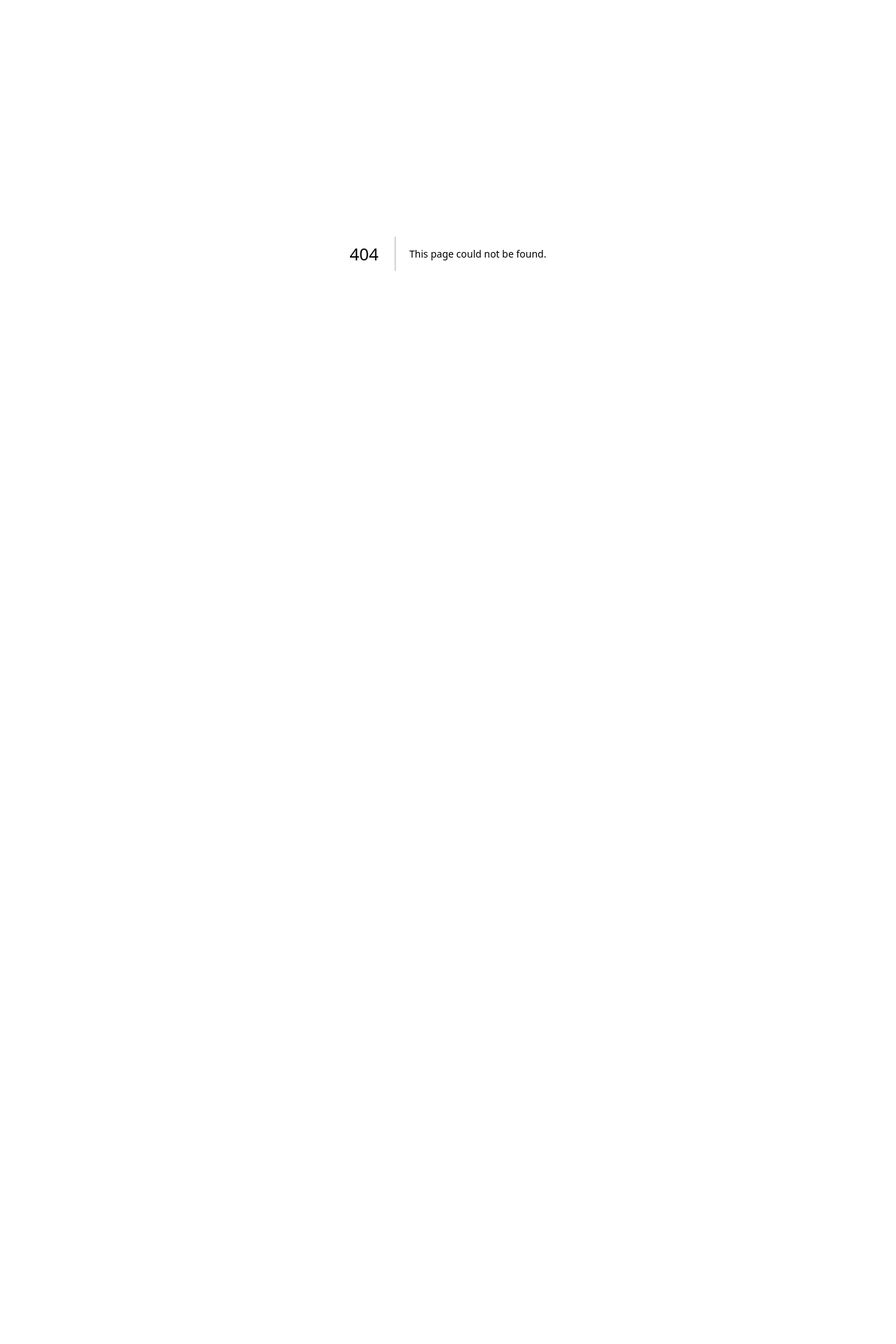
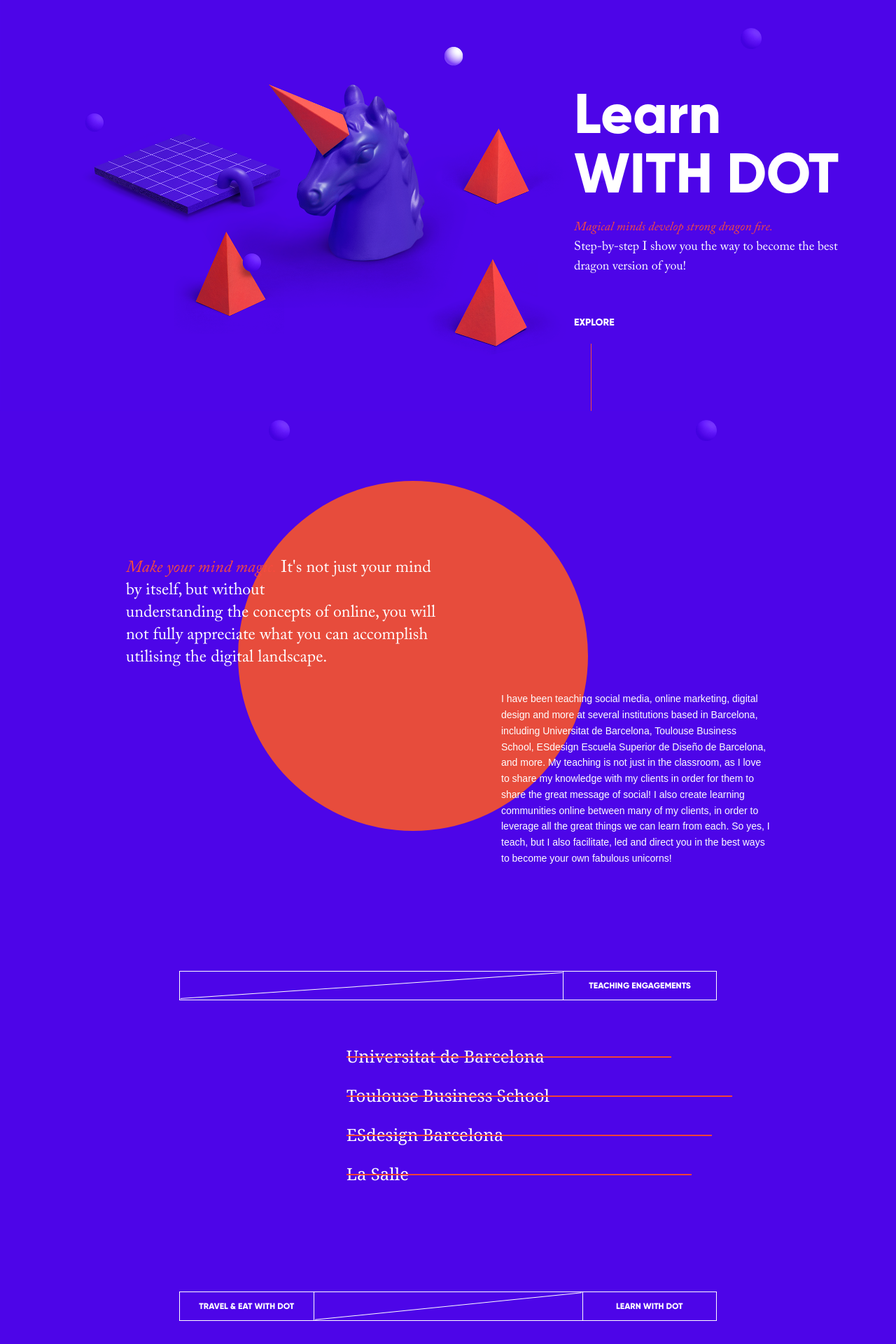
Before and after one commit to ArnabShikder24/dotlung-frontend, a Next.js app: page /travel-eat in a window 1280 px wide. Before the commit this address had no page. Shown: the part 120-2040 px from the top of the page at 70% size. Before the commit the page ends 882 px from the top, so only its background shows below. Built offline with nearby package versions, Linux system fonts and the light colour scheme; a web font is replaced by a local one.

Commit message:
added travel eat

```diff
--- /dev/null
+++ b/src/app/travel-eat/layout.tsx
@@ -0,0 +1,21 @@
+import type { Metadata } from "next";
+import React from "react";
+import Footer from "../../components/Footer";
+
+export const metadata: Metadata = {
+  title: "Travel / Eat With Dot",
+  description: "Dotlung",
+};
+
+export default function TravelLayout({
+  children,
+}: Readonly<{
+  children: React.ReactNode;
+}>) {
+  return (
+    <>
+      {children}
+      <Footer />
+    </>
+  );
+}
--- /dev/null
+++ b/src/app/travel-eat/page.tsx
@@ -0,0 +1,146 @@
+"use client";
+import { useState } from "react";
+import DotImage from "../../assets/images/work-with-Dot.png";
+import ShapeBg from "../../components/ShapeBg";
+import Image from "next/image";
+import { motion } from "framer-motion";
+
+const TravelEat = () => {
+  const [mousePosition, setMousePosition] = useState({ x: 0, y: 0 });
+
+    const handleMouseMove = (event) => {
+      setMousePosition({ x: event.clientX, y: event.clientY });
+    };
+    const tableItems = [
+        { width: "160%", title: "Universitat de Barcelona" },
+        { width: "190%", title: "Toulouse Business School" },
+        { width: "180%", title: "ESdesign Barcelona" },
+        { width: "170%", title: "La Salle" },
+      ];
+
+    return (
+        <div className="container mx-auto">
+          <ShapeBg />
+          <div className="flex items-end">
+            <Image
+              className="w-[980px]"
+              src={DotImage}
+              alt="dot Image"
+            />
+            <div className="-ml-40">
+              <h1 className="text-[80px] font-extrabold font-gilroy leading-[85px]">
+              Learn <br /> WITH DOT
+              </h1>
+              <p className="font-caslon text-lg w-[380px] mt-5 mb-14">
+                <span className="italic text-secondary">
+                  Magical minds develop strong dragon fire.
+                </span>{" "} <br />
+                  Step-by-step I show you the way to become the best dragon version of you!
+              </p>
+              <p className="font-gilroy text-sm">EXPLORE</p>
+              <div className="w-[1px] h-24 bg-secondary ml-6 mt-5" />
+            </div>
+          </div>
+
+          <div className="flex items-center justify-center">
+            <div
+              className="relative h-screen w-[1000px] flex items-center justify-center overflow-hidden"
+              onMouseMove={handleMouseMove}
+            >
+              <motion.div
+                className="absolute w-[500px] h-[500px] bg-[#e74c3c] rounded-full"
+                animate={{
+                  x: mousePosition.x / 10 - 50,
+                  y: mousePosition.y / 10 - 50,
+                }}
+                transition={{ type: "spring", stiffness: 100, damping: 10 }}
+              />
+
+              <div className="absolute left-10 top-1/4 max-w-md font-caslon">
+                <p className="text-2xl mt-2">
+                <span className="text-2xl italic text-secondary">
+                  Make your mind magic.
+                </span> It&apos;s not just your mind by itself, but without <br />
+                understanding the concepts of online, you will not fully appreciate what you can accomplish utilising the digital landscape.
+                </p>
+              </div>
+
+              <div className="absolute right-10 top-1/2 max-w-sm">
+                <p className="text-sm leading-relaxed font-asty">
+                  I have been teaching social media, online marketing, digital design and more at several institutions based in Barcelona, including Universitat de Barcelona, Toulouse Business School, ESdesign Escuela Superior de Diseño de Barcelona, and more. My teaching is not just in the classroom, as I love to share my knowledge with my clients in order for them to share the great message of social! I also create learning communities online between many of my clients, in order to leverage all the great things we can learn from each. So yes, I teach, but I also facilitate, led and direct you in the best ways to become your own fabulous unicorns!
+                </p>
+              </div>
+            </div>
+          </div>
+
+          <div className="flex items-center justify-center font-gilroy">
+            <div className="max-w-3xl flex-1 mx-20 text-xs">
+              <div className="relative">
+                <div className="border border-white flex w-full">
+                  <div className="w-3/4 relative">
+                    <div className="absolute w-full h-[1px] bg-white transform -rotate-[3.9deg] top-1/2 -translate-y-1/2 z-10"></div>
+                    <div className="h-full" />
+                  </div>
+
+                  <div className="relative w-[30%]">
+                    <p className="block px-6 py-3 text-white hover:text-orange-500 transition-colors text-center border-l border-white">
+                    TEACHING ENGAGEMENTS
+                    </p>
+                  </div>
+                </div>
+              </div>
+            </div>
+          </div>
+
+          <div className="flex items-center justify-center mt-16">
+            <div className="text-white text-2xl font-serif">
+              {tableItems.map((data, index) => (
+                <div key={index} className="mb-4 relative">
+                    <span className="block pb-2 ">{data.title}</span>
+                    <div
+                    className=" border-b-2 absolute top-4"
+                    style={{
+                        border: "1px solid rgb(241, 67, 54)",
+                        width: data.width,
+                    }}
+                    ></div>
+                </div>
+              ))}
+            </div>
+          </div>
+
+          <div className="flex items-center justify-center font-gilroy mt-32 mb-32">
+            <div className="max-w-3xl flex-1 mx-20 text-xs">
+              <div className="relative">
+                <div className="border border-white flex w-full">
+                  <a
+                    href="/about"
+                    className="w-1/4 px-6 py-3 text-white hover:text-orange-500 transition-colors text-center border-r border-white"
+                  >
+                    TRAVEL & EAT WITH DOT
+                  </a>
+
+                  <div className="w-1/2 relative">
+                    <div className="absolute w-full h-[1px] bg-white transform -rotate-[5.8deg] top-1/2 -translate-y-1/2 z-10"></div>
+                    <div className="h-full" />
+                  </div>
+
+                  <div className="relative w-1/4">
+                    <a
+                      href="/what-i-do"
+                      className="block px-6 py-3 text-white hover:text-orange-500 transition-colors text-center border-l border-white"
+                    >
+                      LEARN WITH DOT
+                    </a>
+                  </div>
+                </div>
+              </div>
+            </div>
+          </div>
+
+
+        </div>
+    );
+};
+
+export default TravelEat;
```
